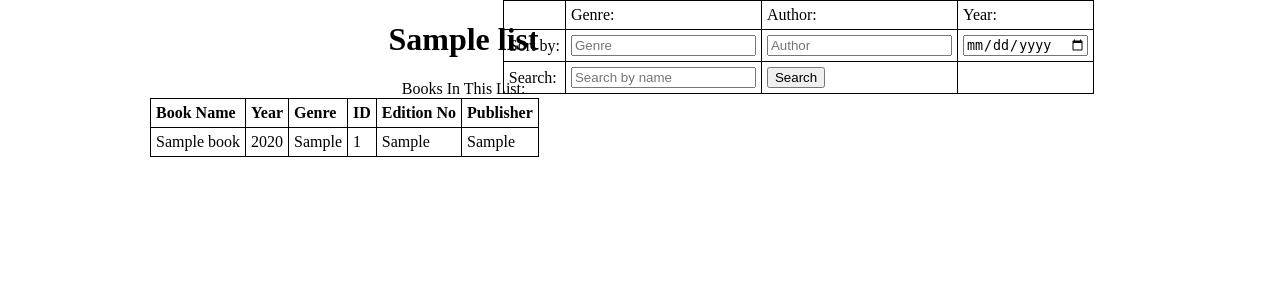
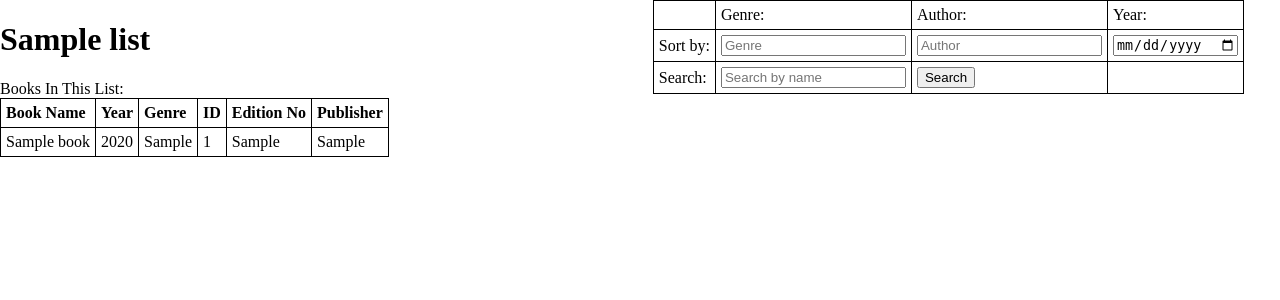
Before and after one commit to SarpUlasKaya/BookWorm, a PHP site: page /editBookList.php?bookListId=1 in a window 1280 px wide. Shown: the top 300 px of the page. Run offline with PHP 8.4, Linux system fonts and the light colour scheme; the visitor is signed in with stand-in values (Sample User, id 1); tables that the repository leaves empty or names only in its code hold one stand-in row (values such as "Sample post"); data that the repository does not hold is empty.

Commit message:
repalce png, debug

```diff
--- a/editBookList.php
+++ b/editBookList.php
@@ -51,8 +51,8 @@ $getBookInfosInListRowCount = mysqli_num_rows( $getBookInfosInListResult);
 <head>
     <title>List of Books</title>
 </head>
-<body align = "CENTER">
-<div style="width: 49%; position: absolute; top: 0px; left: 150px;">
+<body >
+<div style="width: 49%; position: absolute; top: 0px; left: 0px;">
     <h1><?php echo"$bookListName";?></h1>
     <label>Books In This List:</label>
     <table>
@@ -82,8 +82,8 @@ $getBookInfosInListRowCount = mysqli_num_rows( $getBookInfosInListResult);
         }
         ?>
 </div>
-<div style="width: 49%; position: absolute; top: 0px;right: 150px;">
-    <form method = "POST">
+<div style="width: 49%; position: absolute; top: 0px;right: 0px;">
+    <form method = "post">
         <table>
             <tr>
                 <td>     </td>
```
Also changed, not shown: img/maleProfile.png.
